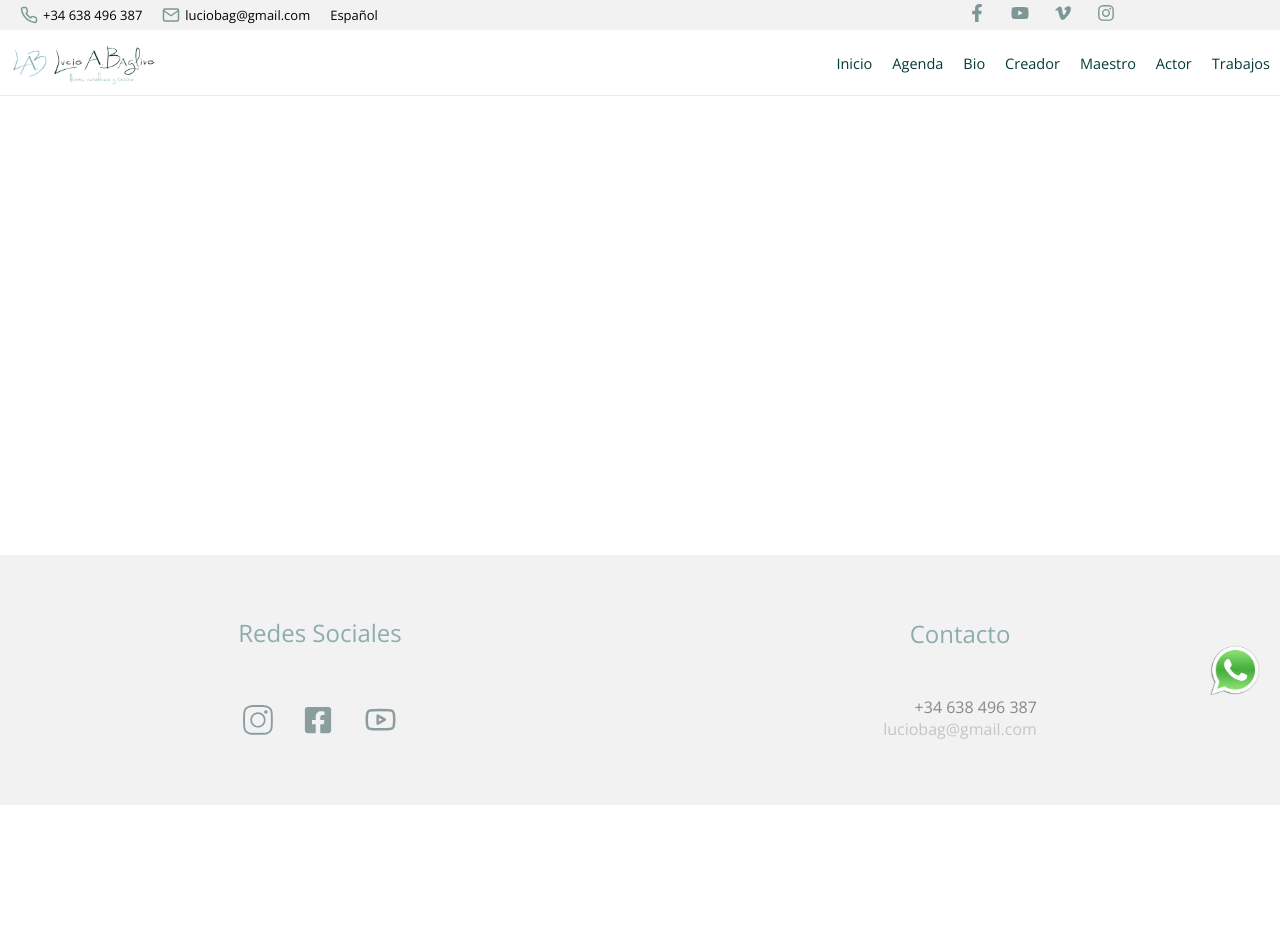
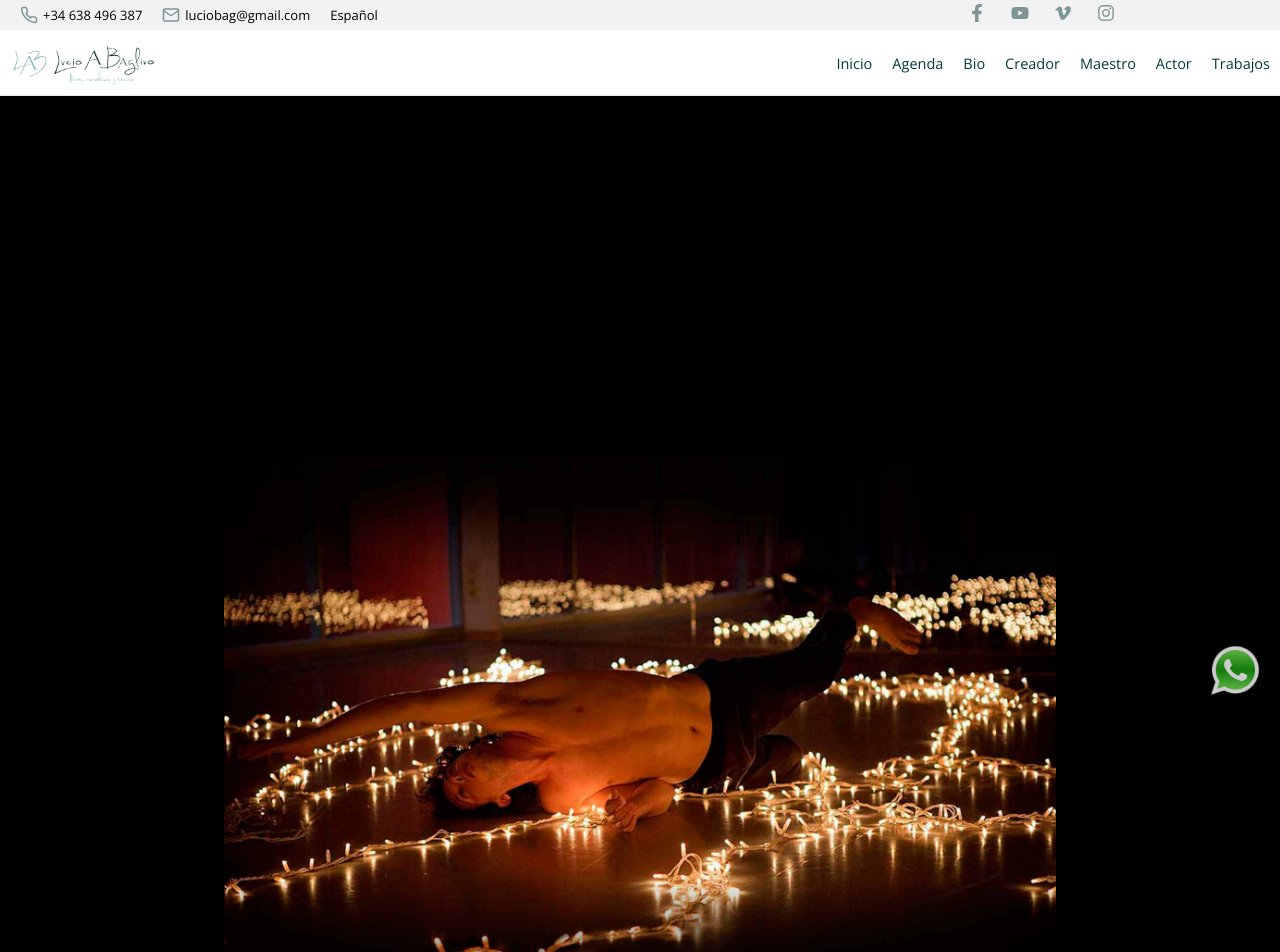
Before and after one commit to AlexEMartin/lucio, a React (Create React App) app: page /creador in a window 1280 px wide. Shown: the top 952 px of the page. Before the commit the page ends 895 px from the top, so only its background shows below. Built offline with nearby package versions, Linux system fonts and the light colour scheme.

Commit message:
Creator iframe with noland img

```diff
--- a/src/components/iframes/Iframe.css
+++ b/src/components/iframes/Iframe.css
@@ -4,7 +4,7 @@
 
 @media only screen and (min-width: 768px) {
     .iframe-container {
-        width: 50%;
+        width: 65%;
         margin: 95px auto 0px auto;
     }
 }
--- /dev/null
+++ b/src/pages/creador/Creador.css
@@ -0,0 +1,18 @@
+.creator-noland {
+    width: 100%;
+}
+
+.noland-container {
+    width: 100%;
+    background-color: black;
+    display: flex;
+    align-items: center;
+    justify-content: center;
+}
+
+@media only screen and (min-width: 768px) {
+    .creator-noland {
+        width: 65%;
+        margin: 0 auto;
+    }
+}
--- a/src/pages/creador/Creador.jsx
+++ b/src/pages/creador/Creador.jsx
@@ -2,12 +2,19 @@ import Navbar from "../../components/navbar/Navbar";
 import WhappBtn from "../../utils/whatsapp/WhappBtn";
 import Iframe from "../../components/iframes/Iframe";
 import Footer from "../../components/footer/Footer";
+import noland from "../../img/noland.jpeg";
+import "./Creador.css";
 
 const Creador = () => {
   return (
     <>
       <Navbar />
-      <Iframe url="https://www.youtube.com/watch?v=Gy-dify_Fqo" />
+      <div style={{ width: "100%", backgroundColor: "black" }}>
+        <Iframe url="https://www.youtube.com/watch?v=Gy-dify_Fqo" />
+      </div>
+      <div className="noland-container">
+        <img className="creator-noland" src={noland} alt="" />
+      </div>
       <WhappBtn />
       <Footer />
     </>
```
